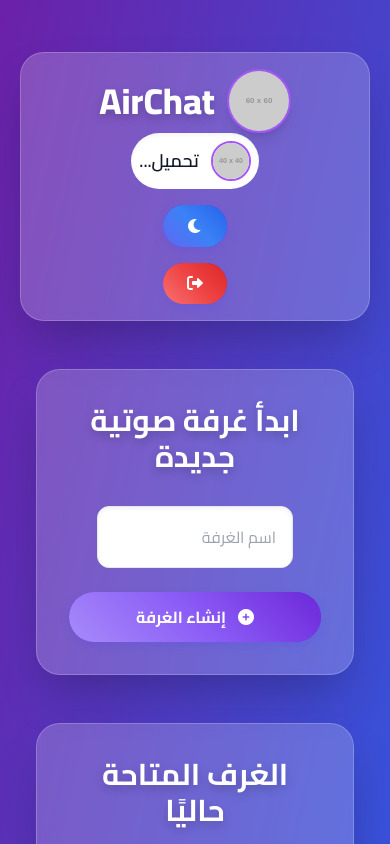
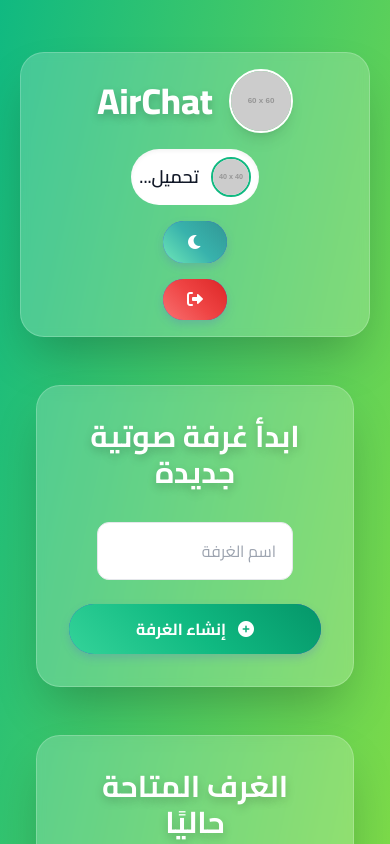
Before and after one commit to 739900111999abwbkt/AR, a website: page index.html in a window 390 px wide. Shown: the top 844 px of the page. Drawn offline with nearby package versions, Linux system fonts and the light colour scheme; files that its build step writes are made by us from their sources; no server answers; placeholder pictures from the web are drawn by us; files whose address does not match are found by name.

Commit message:
Update index.html

```diff
--- a/index.html
+++ b/index.html
@@ -13,11 +13,12 @@
     <!-- Custom Styles (for global utilities or very specific overrides) -->
     <link rel="stylesheet" href="./css/style.css">
     <style>
-        /* Custom styles for the lobby page - focusing on gradients and modern aesthetics */
+        /* Custom styles for the lobby page - focusing on green gradients and modern aesthetics */
         body {
             font-family: 'Cairo', sans-serif; /* Modern Arabic font */
             direction: rtl; /* Right-to-left for Arabic */
-            background: linear-gradient(135deg, #6a11cb 0%, #2575fc 100%); /* Deep purple to vibrant blue gradient */
+            /* New vibrant green gradient background */
+            background: linear-gradient(135deg, #00b09b 0%, #96c93d 100%); /* Emerald to Lime Green */
             color: #e0e7ff; /* Light, soft text color */
             min-height: 100vh;
             display: flex;
@@ -29,7 +30,7 @@
             overflow-x: hidden; /* Prevent horizontal scroll */
         }
 
-        /* Dark Mode Styles - inverted gradient and colors for contrast */
+        /* Dark Mode Styles - inverted green gradient and colors for contrast */
         body.dark-mode {
             background: linear-gradient(135deg, #1a202c 0%, #2d3748 100%); /* Darker, subtle gradient */
             color: #cbd5e0; /* Lighter text */
@@ -66,7 +67,7 @@
             text-shadow: 0 4px 10px rgba(0, 0, 0, 0.2); /* Stronger text shadow */
         }
 
-        /* Enhanced Button Styling with Gradients and Glow */
+        /* Enhanced Button Styling with Green Gradients and Glow */
         .button {
             padding: 1rem 2rem;
             border-radius: 9999px; /* Pill shape */
@@ -89,21 +90,22 @@
             left: 0;
             width: 100%;
             height: 100%;
-            background: linear-gradient(45deg, #a78bfa, #8b5cf6, #6d28d9); /* Purple gradient for primary */
+            background: linear-gradient(45deg, #34d399, #10b981, #059669); /* Default green gradient */
             z-index: -1;
             transition: transform 0.3s ease-in-out;
         }
+        /* Specific button colors - all now green-focused */
         .button-primary::before {
-             background: linear-gradient(45deg, #a78bfa, #8b5cf6, #6d28d9); /* Purple gradient */
+             background: linear-gradient(45deg, #34d399, #10b981, #059669); /* Emerald Green */
         }
         .button-secondary::before {
-            background: linear-gradient(45deg, #6366f1, #3b82f6, #2563eb); /* Blue gradient */
+            background: linear-gradient(45deg, #6ee7b7, #38b2ac, #319795); /* Teal/Mint Green */
         }
         .button-green::before {
-            background: linear-gradient(45deg, #34d399, #10b981, #059669); /* Green gradient */
+            background: linear-gradient(45deg, #86efac, #4ade80, #22c55e); /* Brighter Green */
         }
         .button-red::before {
-            background: linear-gradient(45deg, #f87171, #ef4444, #dc2626); /* Red gradient */
+            background: linear-gradient(45deg, #f87171, #ef4444, #dc2626); /* Red remains for danger/logout */
         }
 
         .button:hover::before {
@@ -111,7 +113,7 @@
         }
         .button:hover {
             transform: translateY(-5px);
-            box-shadow: 0 10px 20px rgba(0, 0, 0, 0.3), 0 0 20px rgba(109, 40, 217, 0.6); /* Glow effect */
+            box-shadow: 0 10px 20px rgba(0, 0, 0, 0.3), 0 0 20px rgba(52, 211, 153, 0.6); /* Green Glow effect */
         }
         .button:active {
             transform: translateY(0);
@@ -140,7 +142,7 @@
             left: 0;
             width: 100%;
             height: 100%;
-            background: linear-gradient(135deg, #a78bfa, #8b5cf6); /* Subtle gradient overlay */
+            background: linear-gradient(135deg, #86efac, #4ade80); /* Subtle green gradient overlay */
             opacity: 0;
             transition: opacity 0.3s ease;
             z-index: -1;
@@ -151,7 +153,7 @@
         }
         .room-card:hover {
             transform: translateY(-8px);
-            box-shadow: 0 12px 30px rgba(0, 0, 0, 0.25), 0 0 30px rgba(109, 40, 217, 0.4); /* Enhanced glow */
+            box-shadow: 0 12px 30px rgba(0, 0, 0, 0.25), 0 0 30px rgba(52, 211, 153, 0.4); /* Enhanced green glow */
         }
         .room-card img {
             width: 100%;
@@ -195,10 +197,10 @@
             color: #cbd5e0;
         }
         .room-card .users-count i {
-            color: #6d28d9; /* Purple icon */
+            color: #059669; /* Darker green icon */
         }
         body.dark-mode .room-card .users-count i {
-            color: #a78bfa; /* Lighter purple in dark mode */
+            color: #86efac; /* Lighter green in dark mode */
         }
 
         /* Pulse animation for loading states */
@@ -231,7 +233,7 @@
         }
     </style>
 </head>
-<body class="bg-gradient-to-br from-purple-800 to-blue-600 text-gray-100">
+<body class="bg-gradient-to-br from-emerald-500 to-lime-400 text-gray-100">
 
     <!-- Toast Notification -->
     <div id="toast" class="toast-notification"></div>
@@ -244,13 +246,13 @@
 
     <!-- Header / Navbar -->
     <header class="w-full max-w-5xl mx-auto p-4 flex flex-col sm:flex-row justify-between items-center bg-white dark:bg-gray-800 rounded-3xl shadow-2xl mt-8 mb-8 backdrop-blur-sm bg-opacity-20 dark:bg-opacity-20 border border-white border-opacity-20 dark:border-gray-700 dark:border-opacity-20">
-        <div class="flex items-center gap-3">
-            <img src="https://placehold.co/60x60/a78bfa/ffffff?text=AC" alt="AirChat Logo" class="w-16 h-16 rounded-full shadow-lg border-2 border-purple-500">
+        <div class="flex items-center gap-4 mb-4 sm:mb-0">
+            <img src="https://placehold.co/60x60/059669/ffffff?text=AC" alt="AirChat Logo" class="w-16 h-16 rounded-full shadow-lg border-2 border-white dark:border-emerald-400">
             <h1 class="text-4xl font-extrabold text-white dark:text-gray-100 text-shadow-lg">AirChat</h1>
         </div>
         <div class="flex flex-col sm:flex-row items-center gap-4">
             <div class="flex items-center gap-3 bg-white dark:bg-gray-700 p-2 rounded-full shadow-inner">
-                <img id="user-avatar" src="https://placehold.co/40x40/cccccc/333333?text=U" alt="User Avatar" class="w-10 h-10 rounded-full border-2 border-purple-500">
+                <img id="user-avatar" src="https://placehold.co/40x40/cccccc/333333?text=U" alt="User Avatar" class="w-10 h-10 rounded-full border-2 border-emerald-500">
                 <span id="user-username" class="font-semibold text-lg text-gray-900 dark:text-gray-100">تحميل...</span>
             </div>
             <button id="toggle-dark-mode-btn" class="button button-secondary text-white">
@@ -271,7 +273,7 @@
         <section class="bg-white dark:bg-gray-800 p-8 rounded-3xl shadow-2xl mb-12 backdrop-blur-sm bg-opacity-20 dark:bg-opacity-20 border border-white border-opacity-20 dark:border-gray-700 dark:border-opacity-20">
             <h2 class="text-3xl font-bold text-center mb-8 text-white dark:text-gray-100 text-shadow-md">ابدأ غرفة صوتية جديدة</h2>
             <div class="flex flex-col md:flex-row gap-6 items-center justify-center">
-                <input type="text" id="new-room-name" placeholder="اسم الغرفة" class="flex-grow p-4 border border-gray-300 dark:border-gray-600 rounded-full focus:outline-none focus:ring-4 focus:ring-purple-400 focus:ring-opacity-70 text-gray-900 dark:text-gray-100 dark:bg-gray-700 text-lg shadow-inner">
+                <input type="text" id="new-room-name" placeholder="اسم الغرفة" class="flex-grow p-4 border border-gray-300 dark:border-gray-600 rounded-full focus:outline-none focus:ring-4 focus:ring-emerald-400 focus:ring-opacity-70 text-gray-900 dark:text-gray-100 dark:bg-gray-700">
                 <button id="create-room-btn" class="button button-primary w-full md:w-auto text-white">
                     <i class="fas fa-plus-circle"></i>
                     إنشاء الغرفة
```
